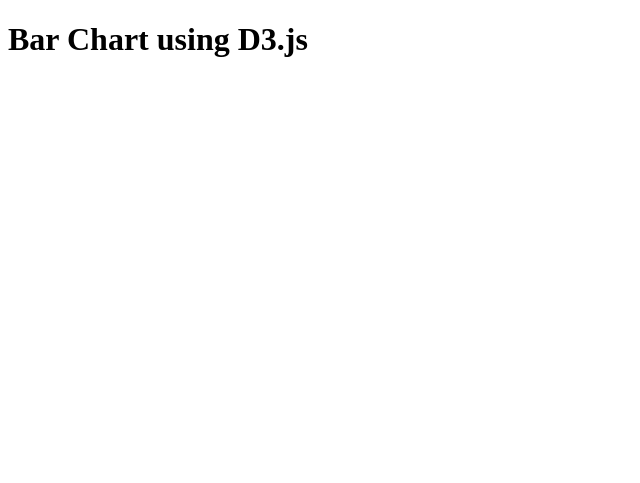
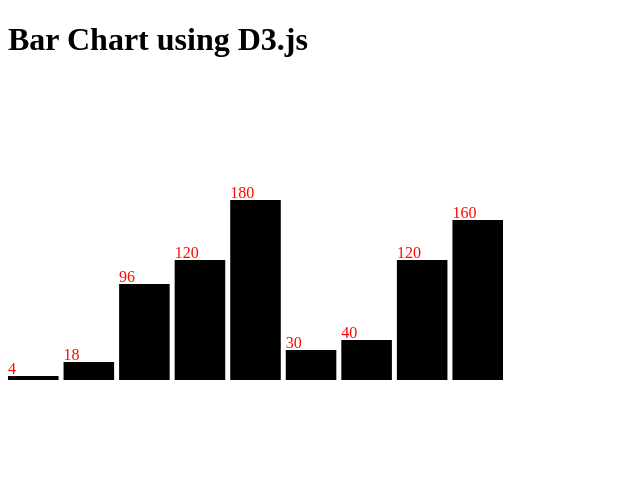
Before and after one commit to JasonRobnson/D3practice, a plain HTML site: page index.html in a window 1280 px wide. Shown: the whole page, without its empty margins (0-640 px from the left). Drawn offline with nearby package versions, Linux system fonts and the light colour scheme.

Commit message:
did a git reset

```diff
--- a/healthTracker.js
+++ b/healthTracker.js
@@ -1,44 +1,24 @@
 
 
 // This line deals with setting up the scale on the x and y axis
-let dataset = [40, 250, 56, 120, 180, 30, 40, 120, 160]
+let dataset = [4, 18, 96, 120, 180, 30, 40, 120, 160]
 
 
-let svgWidth = 500, svgHeight = 300;
+// let svgWidth = 500, svgHeight = 300;
 
-let svg = d3.select('svg')
-    .attr("width", svgWidth)
-    .attr("height", svgHeight);
-
-let xScale = d3.scaleLinear()
-    .domain([0, d3.max(dataset)])
-    .range([0, svgWidth]);
-
-let yScale = d3.scaleLinear()
-    .domain([0, d3.max(dataset)])
-    .range([svgHeight, 0]);
-
-let x_axis = d3.axisBottom().scale(xScale);
-let y_axis = d3.axisLeft().scale(yScale);
-
-svg.append("g")
-    .attr("transform", "translate(50, 10)")
-    .call(y_axis);
-
-let xAxisTranslate = svgHeight - 20;
-
-svg.append("g")
-    .attr("transform", "translate(50, " + xAxisTranslate +")")
-    .call(x_axis);
-//End of the scale x and y axis code
+// let svg = d3.select('svg')
+//     .attr("width", svgWidth)
+//     .attr("height", svgHeight);
 
 
 
 
 
-//BAR CHART BELOW WITH LABELS
 
-let dataset = [40, 250, 56, 120, 180, 30, 40, 120, 160]
+
+// //BAR CHART BELOW WITH LABELS
+
+// let dataset = [40, 250, 56, 120, 180, 30, 40, 120, 160]
 
 let svgWidth = 500, svgHeight = 300, barPadding = 5;
 let barWidth = (svgWidth / dataset.length);
@@ -60,7 +40,7 @@ let barChart = svg.selectAll("rect")
    .attr("transform", (data, index) => {
        let translate = [barWidth * index, 0];
        return "translate("+translate +")"
-   })
+   }).attr("fill", "00ff00")
 
 
    //BarChart Above, chart labels below
@@ -79,3 +59,26 @@ let barChart = svg.selectAll("rect")
         return barWidth * index;
     })
     .attr("fill", "#FF0800")
+
+
+//     let xScale = d3.scaleLinear()
+//     .domain([0, d3.max(dataset)])
+//     .range([0, svgWidth]);
+
+// let yScale = d3.scaleLinear()
+//     .domain([0, d3.max(dataset)])
+//     .range([svgHeight, 0]);
+
+// let x_axis = d3.axisBottom().scale(xScale);
+// let y_axis = d3.axisLeft().scale(yScale);
+
+// svg.append("g")
+//     .attr("transform", "translate(50, 10)")
+//     .call(y_axis);
+
+// let xAxisTranslate = svgHeight - 20;
+
+// svg.append("g")
+//     .attr("transform", "translate(50, " + xAxisTranslate +")")
+//     .call(x_axis);
+//End of the scale x and y axis code
--- a/index.html
+++ b/index.html
@@ -9,9 +9,14 @@
 <body>
     <h1>Bar Chart using D3.js </h1>
 
-    <svg class="barchart"></svg>
+    <svg class="scale">
+            <svg class="barchart">
+
+            </svg>
+
+    </svg>
 </body>
         <script src="https://d3js.org/d3.v5.min.js"></script>
-        <script src="index.js"></script>
+        <script src="healthTracker.js"></script>
 
 </html>
--- a/index.js
+++ b/index.js
@@ -38,38 +38,38 @@
 
 /// THIRD TUTORIAL
 
-// let (bargraph)dataset = [0, 250, 56, 120, 180, 30, 40 ]
+let dataset = [0, 250, 56, 120, 180, 30, 40 ]
 
 
- let dataset = [0, 16, 32, 64, 96, 112, 128, 144 ]
+//  let dataset = [0, 16, 32, 64, 96, 112, 128, 144 ]
 
 
- let dayDataset = ["Monday", "Tuesday", "Wednesday", "Thursday", "Friday", "Saturday", "Sunday"]
+//  let dayDataset = ["Monday", "Tuesday", "Wednesday", "Thursday", "Friday", "Saturday", "Sunday"]
 
 //  let dayDataset = [ 0, 1, 2, 3, 4, 5, 6];
 
-//  let svgWidth = 500, svgHeight = 300, barPadding = 5;
-//  let barWidth = (svgWidth / dataset.length);
+ let svgWidth = 500, svgHeight = 300, barPadding = 5;
+ let barWidth = (svgWidth / dataset.length);
 
-// let svgWidth = 500, svgHeight = 300;
+let svgWidth = 500, svgHeight = 300;
 
-//  let svg = d3.select('svg')
-//     .attr("width", svgWidth)
-//     .attr("height", svgHeight);
+ let svg = d3.select('svg')
+    .attr("width", svgWidth)
+    .attr("height", svgHeight);
 
-// let barChart = svg.selectAll("rect")
-//     .data(dataset)
-//     .enter()
-//     .append("rect")
+let barChart = svg.selectAll("rect")
+    .data(dataset)
+    .enter()
+    .append("rect")
 
-//     .attr("y", (data) => { return svgHeight - data})
-//     .attr("height", (data) => { return data})
+    .attr("y", (data) => { return svgHeight - data})
+    .attr("height", (data) => { return data})
 
-//     .attr("width", barWidth - barPadding)
-//     .attr("transform", (data, index) => {
-//         let translate = [barWidth * index, 0];
-//         return "translate("+translate +")"
-//     })
+    .attr("width", barWidth - barPadding)
+    .attr("transform", (data, index) => {
+        let translate = [barWidth * index, 0];
+        return "translate("+translate +")"
+    })
 
 
 // Fourth Tutorial adding labels
@@ -91,85 +91,85 @@
 
 // Fifth Tutorial adding Scales
 
-// let xScale = d3.scaleLinear()
-//     .domain([0, d3.max(dataset)])
-//     .range([0, svgWidth]);
+let xScale = d3.scaleLinear()
+    .domain([0, d3.max(dataset)])
+    .range([0, svgWidth]);
 
-// let yScale = d3.scaleLinear()
-//     .domain([0, d3.max(dataset)])
-//     .range([svgHeight, 0]);
+let yScale = d3.scaleLinear()
+    .domain([0, d3.max(dataset)])
+    .range([svgHeight, 0]);
 
-// let x_axis = d3.axisBottom().scale(xScale);
-// let y_axis = d3.axisLeft().scale(yScale);
+let x_axis = d3.axisBottom().scale(xScale);
+let y_axis = d3.axisLeft().scale(yScale);
 
-// svg.append("g")
-//     .attr("transform", "translate(50, 10)")
-//     .call(y_axis);
+svg.append("g")
+    .attr("transform", "translate(50, 10)")
+    .call(y_axis);
 
-// let xAxisTranslate = svgHeight - 20;
+let xAxisTranslate = svgHeight - 20;
 
-// svg.append("g")
-//     .attr("transform", "translate(50, " + xAxisTranslate +")")
-//     .call(x_axis);
+svg.append("g")
+    .attr("transform", "translate(50, " + xAxisTranslate +")")
+    .call(x_axis);
 
 
     //Line Chart Tutorial
 
 
-const drawingChart = (dataset, dayDataset) => {
-    let svgWidth = 600;
-    let svgHeight = 400;
-    let margin = { top: 20, right: 20, bottom: 30, left: 50 };
-    let width = svgWidth - margin.left - margin.right;
-    let height = svgHeight - margin.top - margin.bottom;
+// const drawingChart = (dataset, dayDataset) => {
+//     let svgWidth = 600;
+//     let svgHeight = 400;
+//     let margin = { top: 20, right: 20, bottom: 30, left: 50 };
+//     let width = svgWidth - margin.left - margin.right;
+//     let height = svgHeight - margin.top - margin.bottom;
 
-    let svg = d3.select('svg')
-    .attr("width", svgWidth)
-    .attr("height", svgHeight);
+//     let svg = d3.select('svg')
+//     .attr("width", svgWidth)
+//     .attr("height", svgHeight);
 
-    let g = svg.append("g")
-        .attr("transform", "translate(" + margin.left + "," + margin.top + ")");
+//     let g = svg.append("g")
+//         .attr("transform", "translate(" + margin.left + "," + margin.top + ")");
 
-    let x = d3.scale.ordinal()
-        .domain(['Monday', 'Sunday'])
-        .range([0, width]);
+//     let x = d3.scale.ordinal()
+//         .domain(['Monday', 'Sunday'])
+//         .range([0, width]);
 
-    let y = d3.scaleLinear()
-        .rangeRound([0, height]);
+//     let y = d3.scaleLinear()
+//         .rangeRound([0, height]);
 
-    let line = d3.line()
-        .x((dayDataset) => { return x(dayDataset)})
-        .y((dataset) => { return y(dataset)})
-        x.domain(d3.extent(dayDataset, (dayDataset) => { return dayDataset}));
-        y.domain(d3.extent(dataset, (dataset) => { return dataset}));
+//     let line = d3.line()
+//         .x((dayDataset) => { return x(dayDataset)})
+//         .y((dataset) => { return y(dataset)})
+//         x.domain(d3.extent(dayDataset, (dayDataset) => { return dayDataset}));
+//         y.domain(d3.extent(dataset, (dataset) => { return dataset}));
 
-    g.append("g")
-        .attr("transform", "translate(0," + height + ")")
-        .call(d3.axisBottom(x))
-        .append("text")
-        .attr("fill", "#000")
-        .select(".domain")
-        .remove();
+//     g.append("g")
+//         .attr("transform", "translate(0," + height + ")")
+//         .call(d3.axisBottom(x))
+//         .append("text")
+//         .attr("fill", "#000")
+//         .select(".domain")
+//         .remove();
 
-    g.append("g")
-        .call(d3.axisLeft(y))
-        .append("text")
-        .attr("fill", "#000")
-        .attr("transform", "rotate(-90)")
-        .attr("y", 6)
-        .attr("dy", "1em")
-        .attr("text-anchor", "end")
-        .text("Water (Cups)");
+//     g.append("g")
+//         .call(d3.axisLeft(y))
+//         .append("text")
+//         .attr("fill", "#000")
+//         .attr("transform", "rotate(-90)")
+//         .attr("y", 6)
+//         .attr("dy", "1em")
+//         .attr("text-anchor", "end")
+//         .text("Water (Cups)");
 
-    g.append("g")
-        .datum(dataset)
-        .attr("fill", "none")
-        .attr("stroke", "steelblue")
-        .attr("stroke-linejoin", "round")
-        .attr("stroke-linecap", "round")
-        .attr("stroke-width", 1.5)
-        .attr("d", line);
+//     g.append("g")
+//         .datum(dataset)
+//         .attr("fill", "none")
+//         .attr("stroke", "steelblue")
+//         .attr("stroke-linejoin", "round")
+//         .attr("stroke-linecap", "round")
+//         .attr("stroke-width", 1.5)
+//         .attr("d", line);
 
-}
+// }
 
-drawingChart(dataset, dayDataset)
+// drawingChart(dataset, dayDataset)
```
